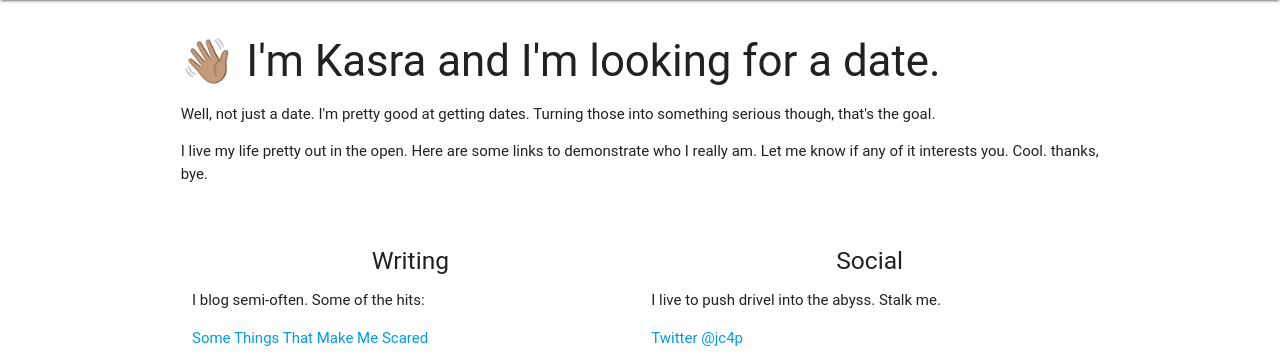
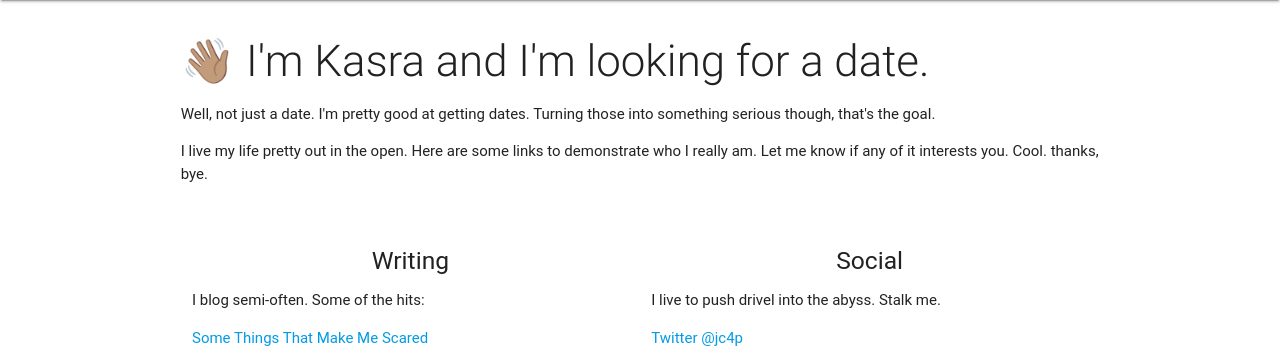
Before and after one commit to jc4p/kasra-dot-date, a Flask app: page / in a window 1280 px wide. Shown: the part 64-420 px from the top of the page. Run offline with Flask 2, Linux system fonts and the light colour scheme; some libraries are stand-ins or nearby versions; some web fonts are replaced.

Commit message:
Not so loud

```diff
--- a/templates/index.html
+++ b/templates/index.html
@@ -30,7 +30,7 @@
   <div class="container">
     <div class="section no-pad-bot">
       <div class="row">
-        <h3>👋🏽 I'm Kasra and I'm looking for a date.</h3>
+        <h3 class="light">👋🏽 I'm Kasra and I'm looking for a date.</h3>
         <p>Well, not just a date. I'm pretty good at getting dates. Turning those into something serious though, that's the goal.</p>
         <p>I live my life pretty out in the open. Here are some links to demonstrate who I really am. Let me know if any of it interests you. Cool. thanks, bye.</p>
       </div>
```
